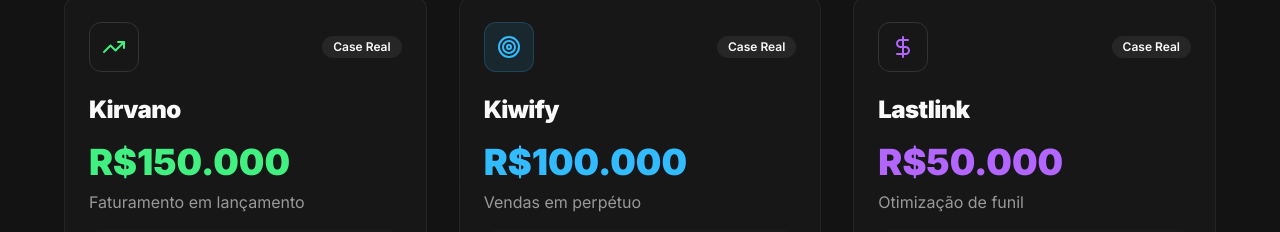
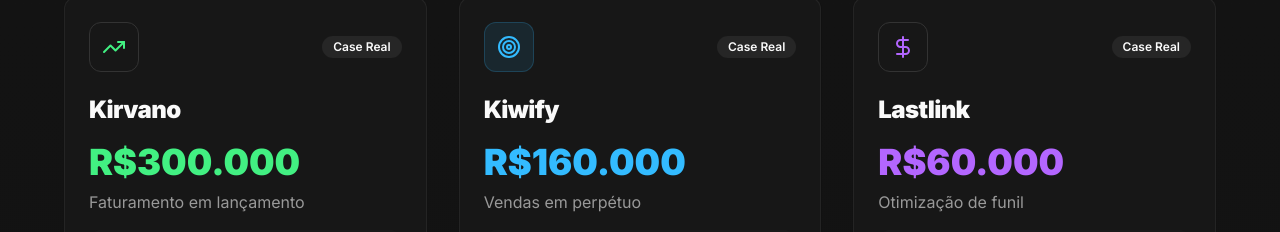
Before and after one commit to drprocesso/bruno-marketing-hero, a React (Vite) app: page / in a window 1280 px wide. Shown: the part 1181-1413 px from the top of the page. Built offline with nearby package versions, Linux system fonts and the light colour scheme.

Commit message:
Update case values
Update the values for Kirvano, Kiwify, and Laslink cases in the ProvasReais component.

```diff
--- a/src/components/ProvasReais.tsx
+++ b/src/components/ProvasReais.tsx
@@ -5,21 +5,21 @@ import placaComemoracaoImg from "@/assets/placa-comemoracao.jpg";
 export function ProvasReais() {
   const cases = [{
     company: "Kirvano",
-    value: "R$150.000",
+    value: "R$300.000",
     description: "Faturamento em lançamento",
     metrics: "CPL: R$3,12 • ROI: 4.2x • Conv: 12%",
     color: "neon-green",
     icon: TrendingUp
   }, {
     company: "Kiwify",
-    value: "R$100.000",
+    value: "R$160.000",
     description: "Vendas em perpétuo",
     metrics: "CPL: R$2,87 • ROI: 3.8x • Conv: 15%",
     color: "neon-blue",
     icon: Target
   }, {
     company: "Lastlink",
-    value: "R$50.000",
+    value: "R$60.000",
     description: "Otimização de funil",
     metrics: "CPL: R$1,95 • ROI: 5.1x • Conv: 18%",
     color: "neon-purple",
```
